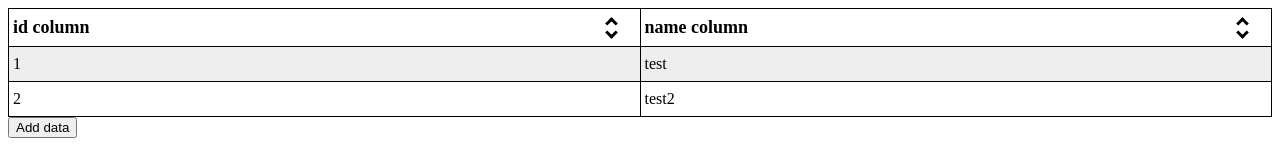
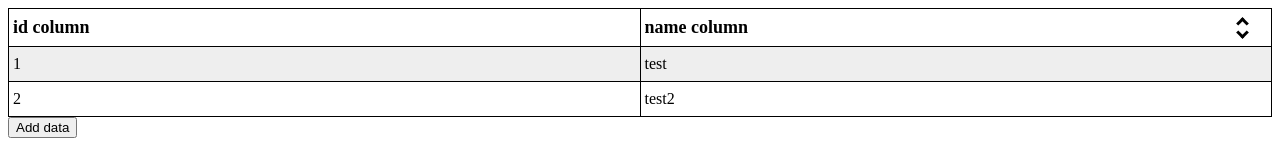
Before and after one commit to NoMercy235/angular-recap, an Angular app: page / in a window 1280 px wide. Shown: the top 160 px of the page. Built offline with nearby package versions, Linux system fonts and the light colour scheme.

Commit message:
feat: show the sort icons only on columns that have it enabled

```diff
--- a/src/app/app.component.html
+++ b/src/app/app.component.html
@@ -1,6 +1,6 @@
-<t-grid [data]="tableData" (sortChange)="onSortChange($event)">
+<t-grid [data]="tableData" (sortChange)="onSortChange($event)" [sortable]="true">
   <t-column name="id column" property="id"></t-column>
-  <t-column name="name column" property="name"></t-column>
+  <t-column name="name column" property="name" [sortable]="true"></t-column>
 </t-grid>
 
 <button (click)="addData()">Add data</button>
--- a/src/shared/table/t-grid/t-grid.component.html
+++ b/src/shared/table/t-grid/t-grid.component.html
@@ -2,7 +2,7 @@
   <div class="row header">
     <div class="column header" *ngFor="let column of columns.toArray()">
       <span>{{column.name}}</span>
-      <t-sort-icon (onSortChange)="onSortChange(column.property, $event)"></t-sort-icon>
+      <t-sort-icon *ngIf="isSortable(column)" (onSortChange)="onSortChange(column.property, $event)"></t-sort-icon>
     </div>
   </div>
 
--- a/src/shared/table/t-grid/t-grid.component.ts
+++ b/src/shared/table/t-grid/t-grid.component.ts
@@ -28,4 +28,8 @@ export class TGrid<T> {
   onSortChange = (column: keyof T, direction: SortDirection) => {
     this.sortChange.emit({ column, direction });
   };
+
+  isSortable = (column: TColumn<T>) => {
+    return this.sortable && column.sortable;
+  };
 }
```
